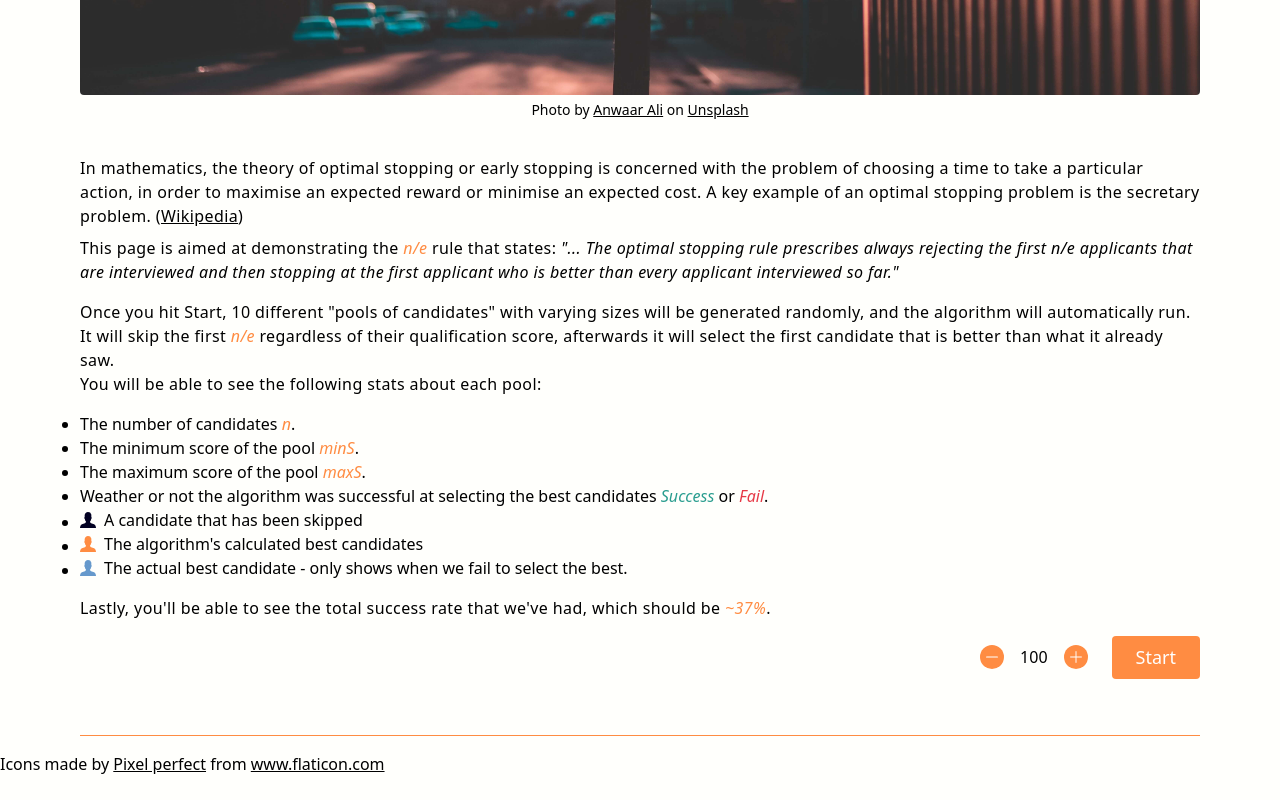
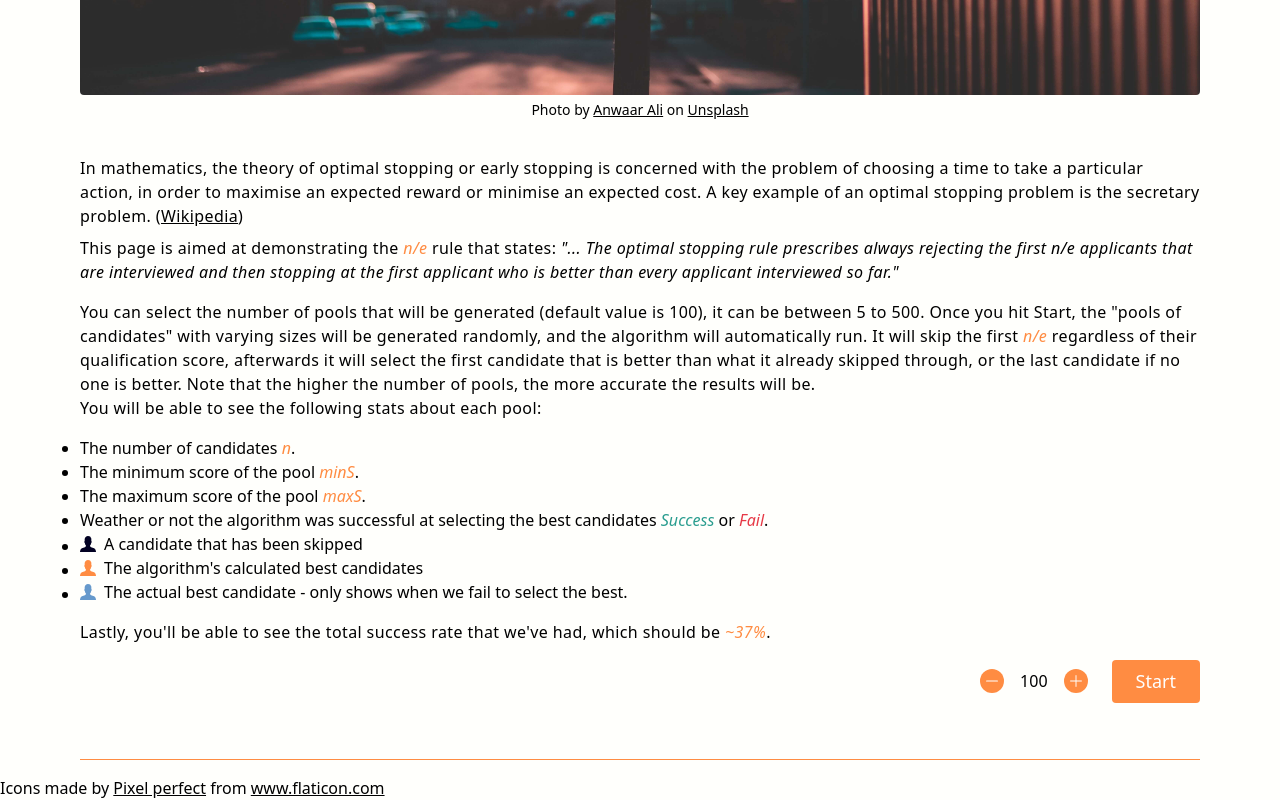
Before and after one commit to khalid-dabjan/optimal-stopping-problem, a Vue app: page / in a window 1280 px wide. Shown: the part 858-1658 px from the top of the page. Before the commit the page ends 1634 px from the top, so only its background shows below. Built offline with nearby package versions, Linux system fonts and the light colour scheme.

Commit message:
fix wording

```diff
--- a/src/App.vue
+++ b/src/App.vue
@@ -95,12 +95,15 @@ export default {
             >
           </p>
           <p>
-            Once you hit Start, 10 different "pools of candidates" with varying
-            sizes will be generated randomly, and the algorithm will
-            automatically run. It will skip the first
+            You can select the number of pools that will be generated (default
+            value is 100), it can be between 5 to 500. Once you hit Start, the
+            "pools of candidates" with varying sizes will be generated randomly,
+            and the algorithm will automatically run. It will skip the first
             <span class="code text-primary">n/e</span> regardless of their
             qualification score, afterwards it will select the first candidate
-            that is better than what it already saw.
+            that is better than what it already skipped through, or the last
+            candidate if no one is better. Note that the higher the number of
+            pools, the more accurate the results will be.
             <br />
             You will be able to see the following stats about each pool:
           </p>
```
